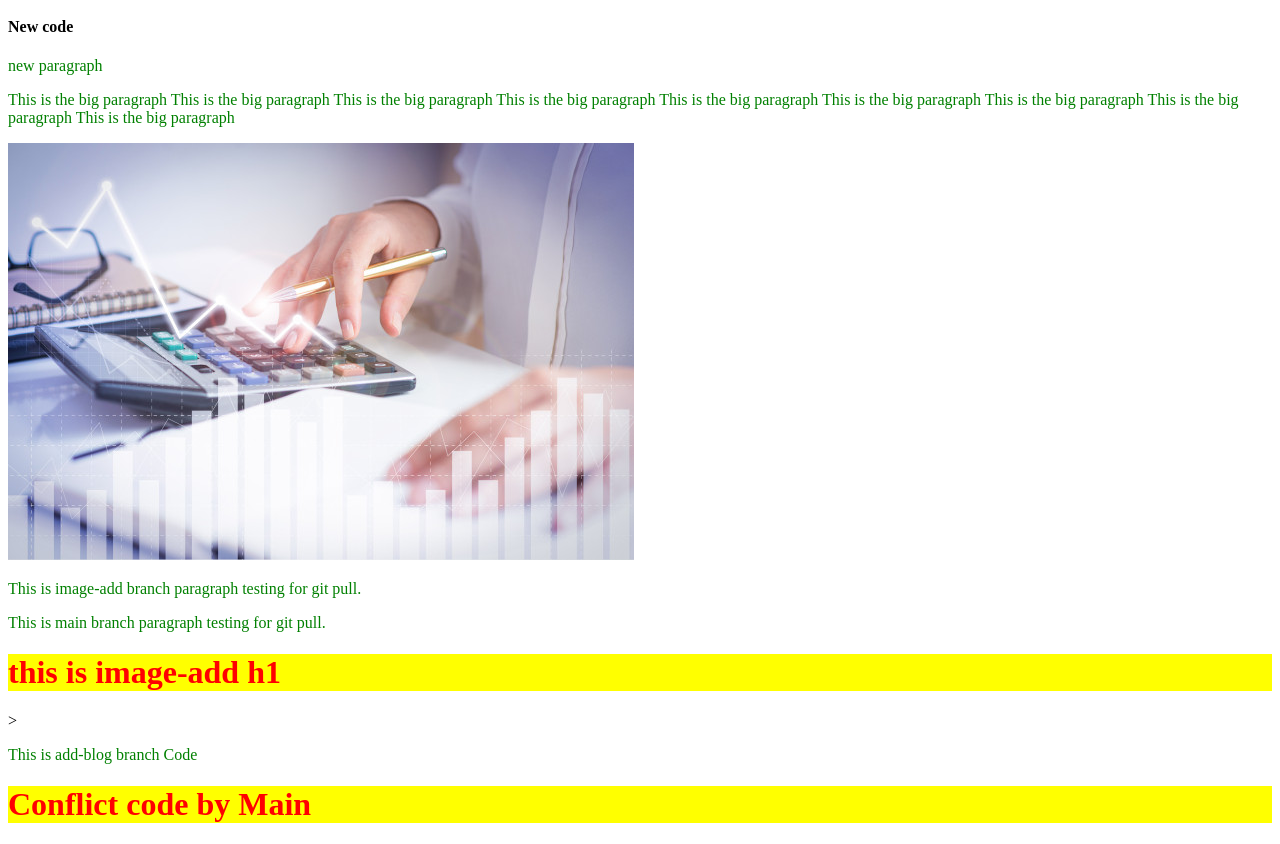
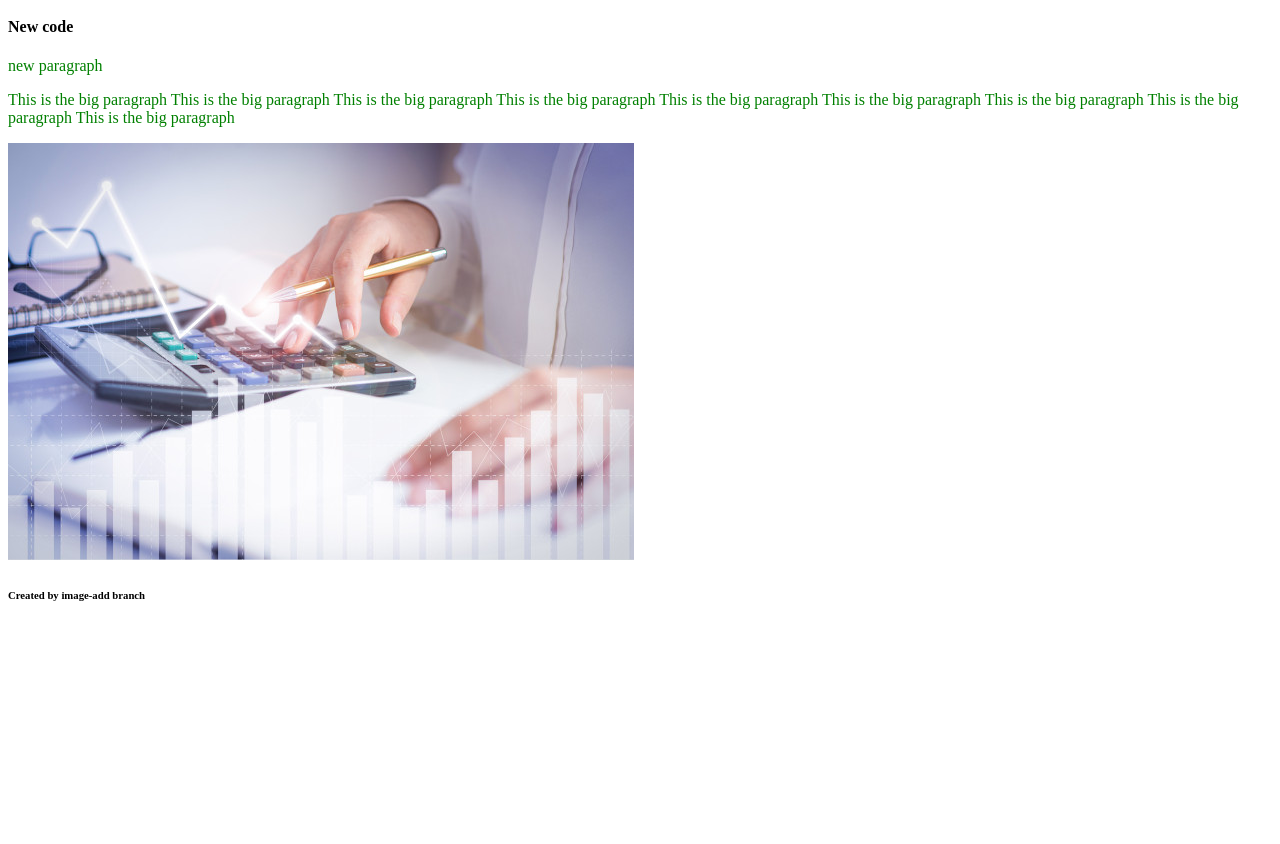
Before and after one commit to RifatRoni/my-repo-4, a plain HTML site: page index.html in a window 1280 px wide. Shown: the part 101-945 px from the top of the page. After the commit the page ends 800 px from the top, so only its background shows below. Drawn offline with Linux system fonts and the light colour scheme.

Commit message:
mian merge commit

```diff
--- a/index.html
+++ b/index.html
@@ -16,13 +16,7 @@
     <p>This is the big paragraph This is the big paragraph This is the big paragraph This is the big paragraph This is the big paragraph This is the big paragraph This is the big paragraph This is the big paragraph This is the big paragraph</p>
 
     <img src="finance.jpg" alt="">
-    <p>This is image-add branch paragraph testing for git pull.</p>
-    <p>This is main branch paragraph testing for git pull.</p>
-    <h1>this is image-add h1</h1>>
 
-    <div class="blog"> <p>This is add-blog branch Code</p></div>
-
-
-    <div><h1>Conflict code by Main</h1></div>
+    <h6>Created by image-add branch</h6>
 </body>
 </html>
```
